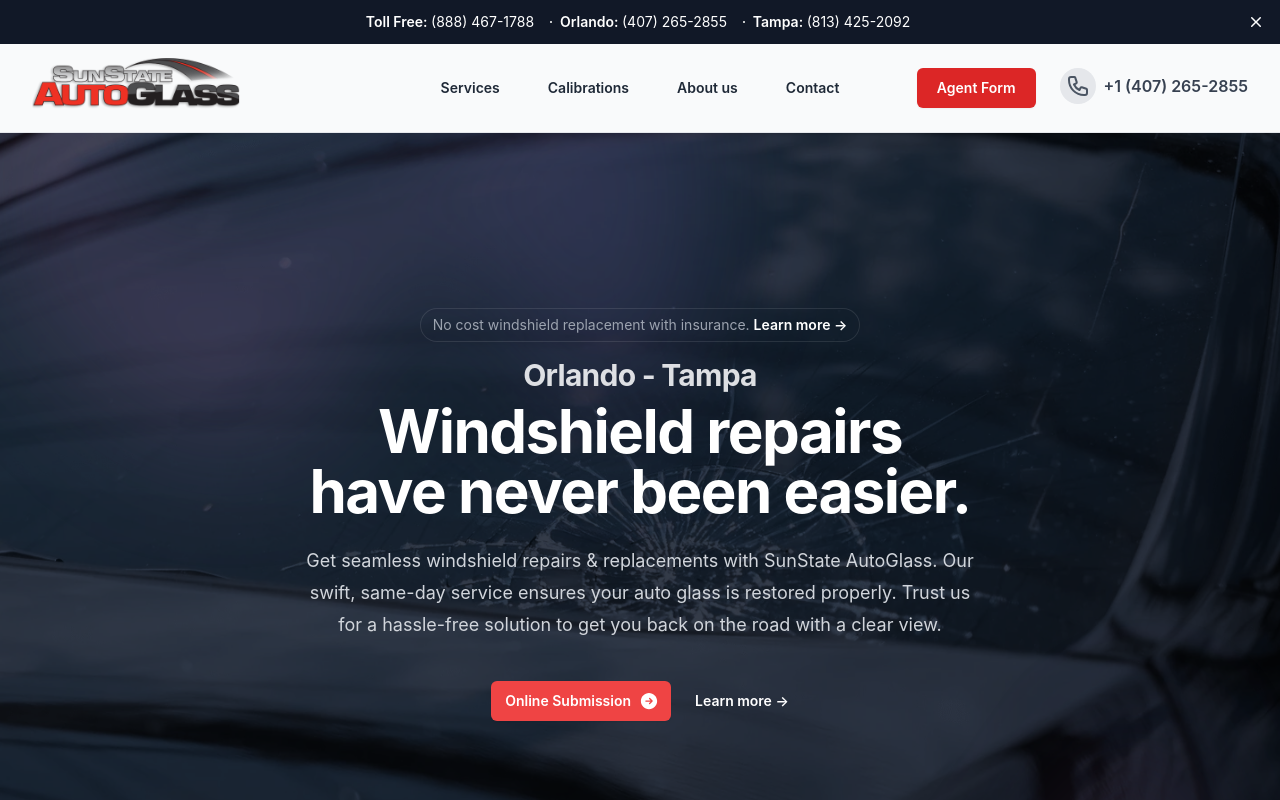
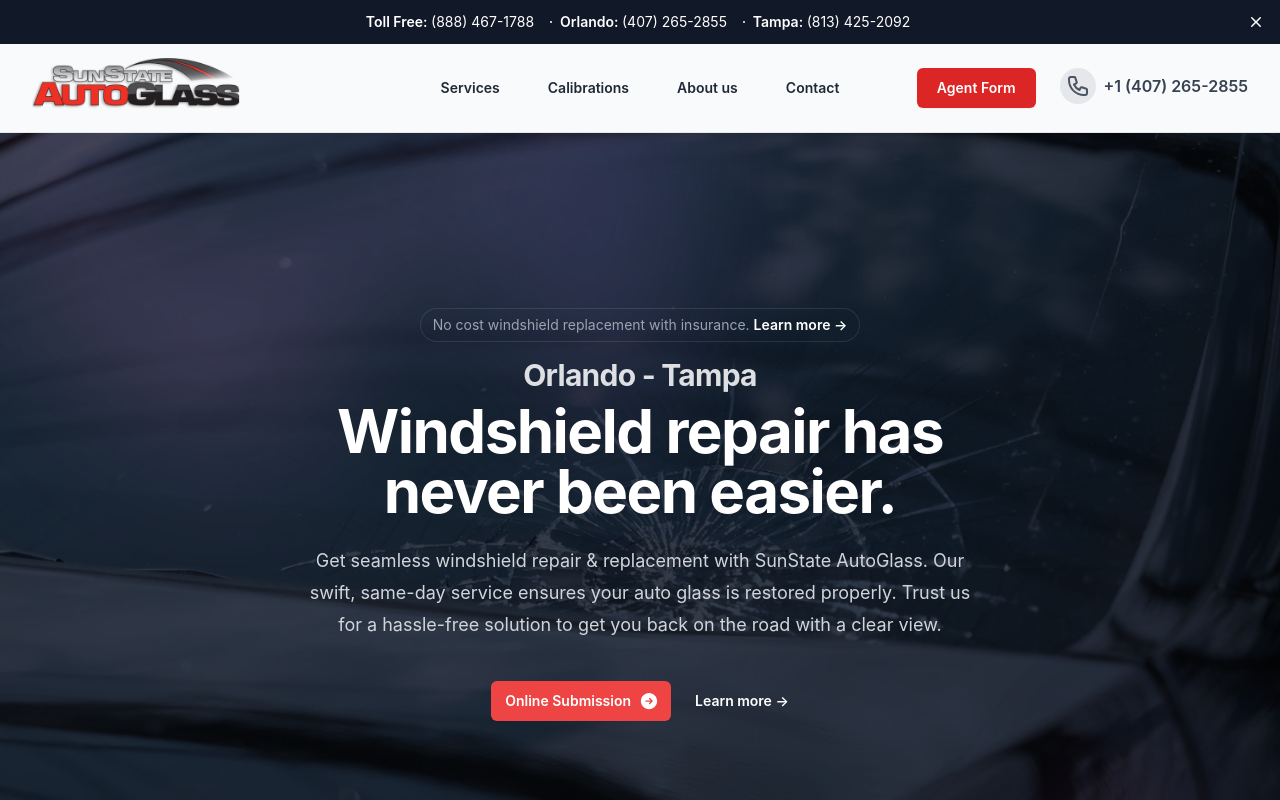
Before and after one commit to kendalled/sunstate-auto, a Nuxt app: page / in a window 1280 px wide. Shown: the top 800 px of the page. Built offline with nearby package versions, Linux system fonts and the light colour scheme.

Commit message:
fix: change copy to not be plural

```diff
--- a/components/PictureHero.vue
+++ b/components/PictureHero.vue
@@ -24,8 +24,8 @@
         <!-- og was no -mt-4 and no mt-2 -->
         <div class="text-center -mt-4">
           <span class="text-2xl font-bold tracking-tight text-gray-100/90 sm:text-3xl">Orlando - Tampa</span>
-          <h1 class="mt-2 text-4xl font-bold tracking-tight text-white sm:text-6xl">Windshield repairs have never been easier.</h1>
-          <p class="mt-6 text-lg leading-8 text-gray-300">Get seamless windshield repairs & replacements with SunState AutoGlass. Our swift, same-day service ensures your auto glass is restored properly. Trust us for a hassle-free solution to get you back on the road with a clear view.</p>
+          <h1 class="mt-2 text-4xl font-bold tracking-tight text-white sm:text-6xl">Windshield repair has never been easier.</h1>
+          <p class="mt-6 text-lg leading-8 text-gray-300">Get seamless windshield repair & replacement with SunState AutoGlass. Our swift, same-day service ensures your auto glass is restored properly. Trust us for a hassle-free solution to get you back on the road with a clear view.</p>
           <div class="mt-10 flex items-center justify-center gap-x-6">
             <!-- <nuxt-link to="/agent" class="rounded-md bg-red-500 px-3.5 py-2.5 text-sm font-semibold text-white shadow-sm hover:bg-red-400 focus-visible:outline focus-visible:outline-2 focus-visible:outline-offset-2 focus-visible:outline-red-400">Online Submission</nuxt-link> -->
             <nuxt-link to="/agent" title="Agent Submission" class="inline-flex items-center gap-x-2 rounded-md bg-red-500 px-3.5 py-2.5 text-sm font-semibold text-white shadow-sm hover:bg-red-400 focus-visible:outline focus-visible:outline-2 focus-visible:outline-offset-2 focus-visible:outline-red-600">
```
